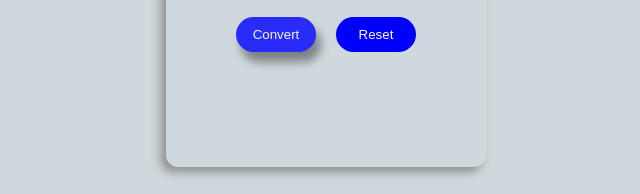
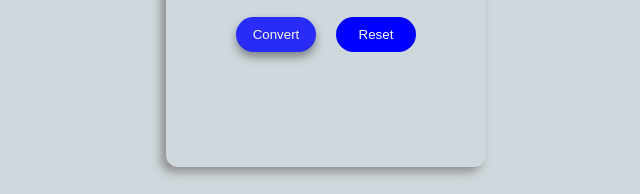
Before and after one commit to Real-prodigy/temperatureconv, a plain HTML site: page index.html in a window 1280 px wide. In both pictures the pointer is over the button "Convert". Shown: the part 408-602 px from the top of the page, 314-954 px from the left. Drawn offline with Linux system fonts and the light colour scheme.

Commit message:
Update converter.css

```diff
--- a/converter.css
+++ b/converter.css
@@ -94,11 +94,11 @@ body{
   #calculate:hover, #resetField:hover{
     cursor: pointer;
     opacity:0.8;
-    box-shadow:5px 10px 10px rgba(0, 0, 0, 0.5);
+    box-shadow:0px 5px 10px rgba(0, 0, 0, 0.5);
   }
 #calculate:active, #resetField:active{
     opacity:0.4;
-    box-shadow:5px 10px 10px rgba(0, 0, 0, 0.5);
+    box-shadow:0px 5px 10px rgba(0, 0, 0, 0.5);
   }
 
   .calculateANDresetDiv, .chooseDiv{
```
